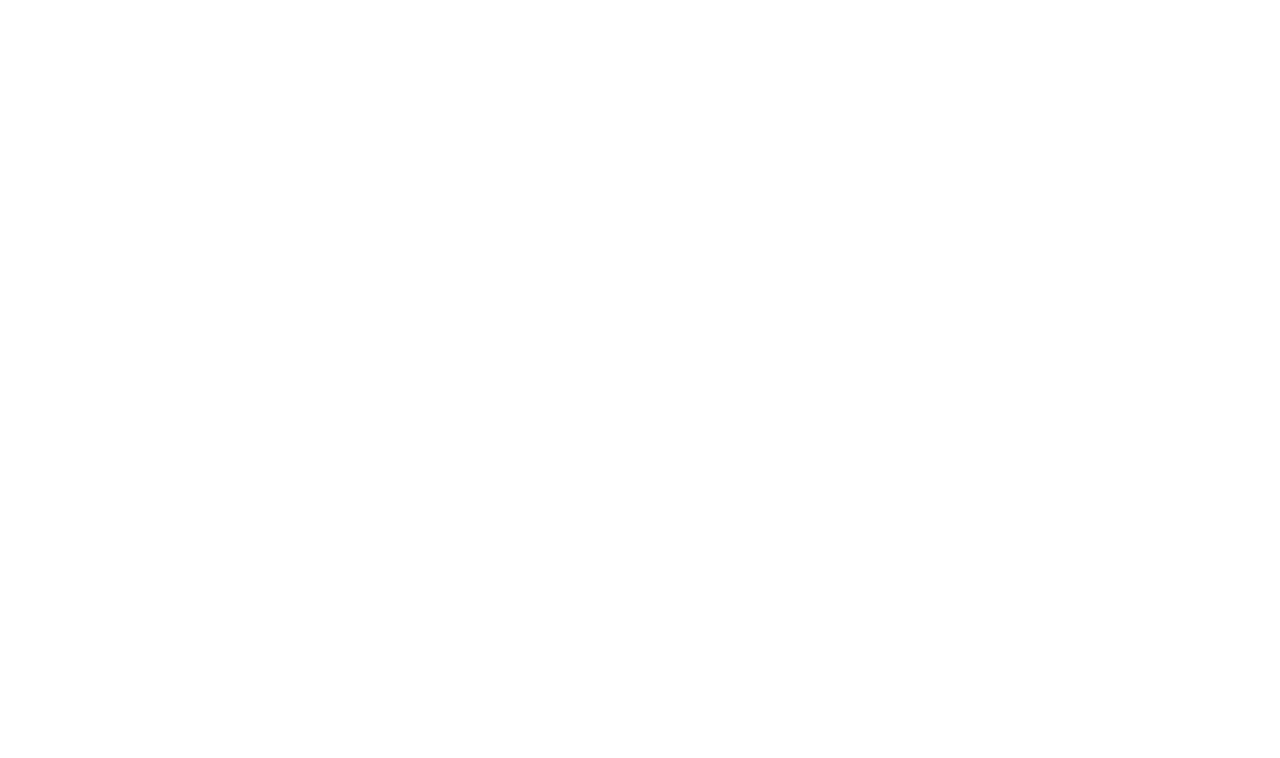
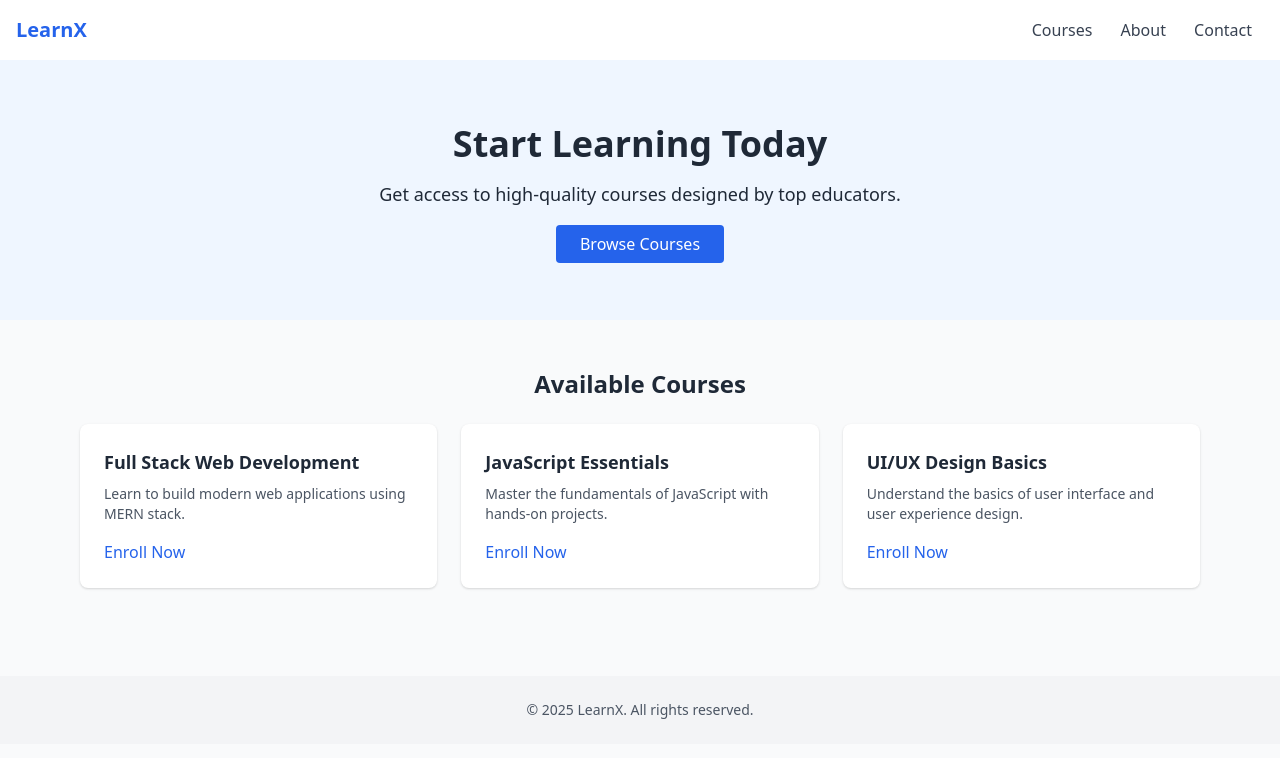
Before and after one commit to sky-X-devs/selling-course-website, a plain HTML site: page index.html in a window 1280 px wide. Drawn offline with nearby package versions, Linux system fonts and the light colour scheme.

Commit message:
landing page

```diff
--- a/index.html
+++ b/index.html
@@ -1,21 +1,63 @@
 <!DOCTYPE html>
 <html lang="en">
 <head>
-    <meta charset="UTF-8">
-    <meta name="viewport" content="width=device-width, initial-scale=1.0">
-    <title>Growth-X</title>
+  <meta charset="UTF-8" />
+  <meta name="viewport" content="width=device-width, initial-scale=1.0"/>
+  <title>LearnX - Courses for Everyone</title>
+  <link href="https://cdn.jsdelivr.net/npm/tailwindcss@2.2.19/dist/tailwind.min.css" rel="stylesheet">
 </head>
-<body>
-    <div class="nav">
-        <div class="btn1"></div>
-        <div class="btn2"></div>
-        <div class="btn3"></div>
+<body class="bg-gray-50 text-gray-800">
+
+  <!-- Navbar -->
+  <nav class="bg-white shadow-md">
+    <div class="max-w-7xl mx-auto px-4 py-4 flex justify-between items-center">
+      <h1 class="text-xl font-bold text-blue-600">LearnX</h1>
+      <div>
+        <a href="#courses" class="text-gray-700 mx-3 hover:text-blue-600">Courses</a>
+        <a href="#about" class="text-gray-700 mx-3 hover:text-blue-600">About</a>
+        <a href="#contact" class="text-gray-700 mx-3 hover:text-blue-600">Contact</a>
+      </div>
     </div>
-    <div class="hero">
-        <div></div>
-        <div></div>
-        <div></div>
-        <div></div>
+  </nav>
+
+  <!-- Hero Section -->
+  <section class="text-center py-16 px-4 bg-blue-50">
+    <h2 class="text-4xl font-bold mb-4">Start Learning Today</h2>
+    <p class="mb-6 text-lg">Get access to high-quality courses designed by top educators.</p>
+    <a href="#courses" class="bg-blue-600 text-white px-6 py-2 rounded hover:bg-blue-700">Browse Courses</a>
+  </section>
+
+  <!-- Courses Section -->
+  <section id="courses" class="py-12 max-w-6xl mx-auto px-4">
+    <h3 class="text-2xl font-bold mb-6 text-center">Available Courses</h3>
+    <div class="grid grid-cols-1 sm:grid-cols-2 md:grid-cols-3 gap-6">
+      <!-- Example Course Card -->
+      <div class="bg-white p-6 rounded-lg shadow hover:shadow-lg transition">
+        <h4 class="text-lg font-semibold mb-2">Full Stack Web Development</h4>
+        <p class="text-sm text-gray-600 mb-4">Learn to build modern web applications using MERN stack.</p>
+        <a href="#" class="text-blue-600 hover:underline">Enroll Now</a>
+      </div>
+
+      <div class="bg-white p-6 rounded-lg shadow hover:shadow-lg transition">
+        <h4 class="text-lg font-semibold mb-2">JavaScript Essentials</h4>
+        <p class="text-sm text-gray-600 mb-4">Master the fundamentals of JavaScript with hands-on projects.</p>
+        <a href="#" class="text-blue-600 hover:underline">Enroll Now</a>
+      </div>
+
+      <div class="bg-white p-6 rounded-lg shadow hover:shadow-lg transition">
+        <h4 class="text-lg font-semibold mb-2">UI/UX Design Basics</h4>
+        <p class="text-sm text-gray-600 mb-4">Understand the basics of user interface and user experience design.</p>
+        <a href="#" class="text-blue-600 hover:underline">Enroll Now</a>
+      </div>
     </div>
+  </section>
+
+  <!-- Footer -->
+  <footer class="bg-gray-100 py-6 mt-10">
+    <div class="text-center text-gray-600 text-sm">
+      © 2025 LearnX. All rights reserved.
+    </div>
+  </footer>
+
 </body>
 </html>
```
